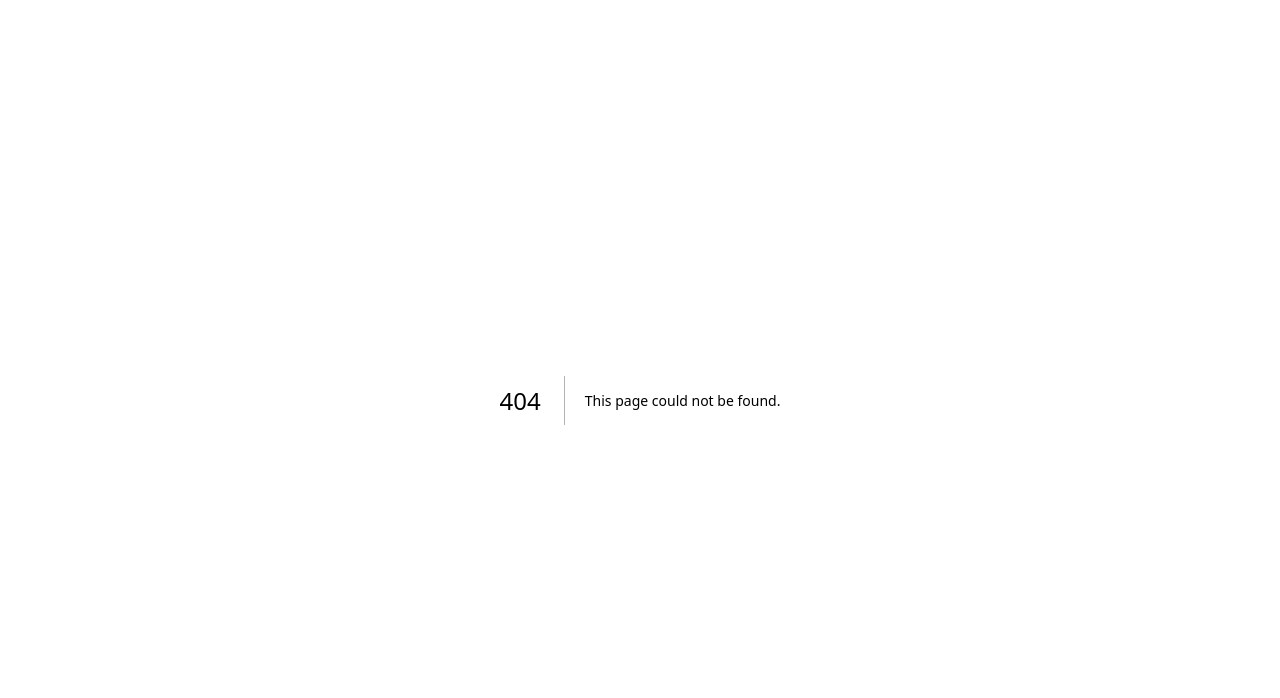
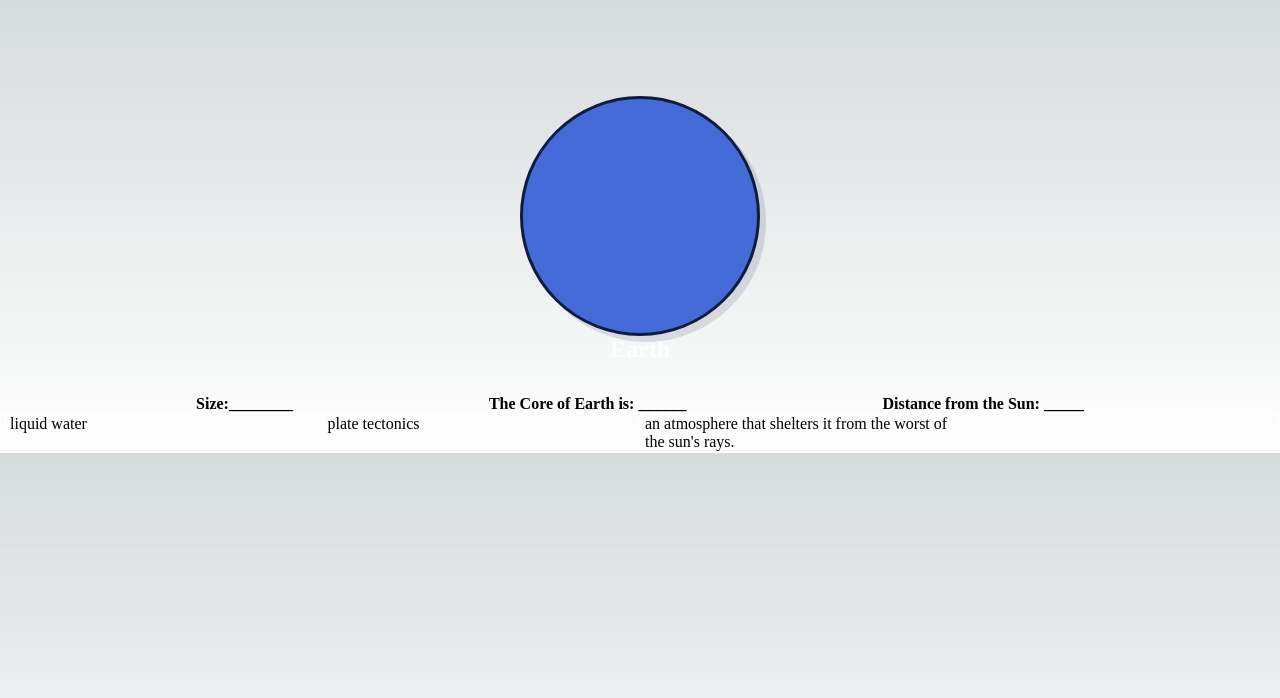
Before and after one commit to isaacclark0/OurSolarSystem, a Next.js app: page /planet in a window 1280 px wide. Before the commit this address had no page. Shown: the top 698 px of the page. Built offline with nearby package versions, Linux system fonts and the light colour scheme.

Commit message:
planet page started

```diff
--- /dev/null
+++ b/pages/planet.jsx
@@ -0,0 +1,32 @@
+export default function About() {
+    return (
+    <>
+    <div className="planet">
+        <div id="planetIcon"></div>
+        <h2>Earth</h2>
+
+        <div className="planetInfo ">
+            {/* <hr className="measurement"/> */}
+            <h4>Size:________</h4>
+            <h4>The Core of Earth is: ______</h4>
+            <h4>Distance from the Sun: _____</h4>
+        </div>
+
+        <div className="row">
+            <div className="column">
+                <p>liquid water</p>
+            </div>
+            <div className="column">
+                 <p>plate tectonics</p>
+            </div>
+            <div className="column">
+                 <p>an atmosphere that shelters it from the worst of the sun's rays.</p>
+             </div>
+        </div>
+
+    </div>
+
+    </>
+    )
+
+  }
--- a/styles/globals.css
+++ b/styles/globals.css
@@ -105,3 +105,53 @@ a {
     color-scheme: dark;
   }
 }
+
+#planetIcon {
+  background: #456BD9;
+  border: 0.1875em solid #0F1C3F;
+  border-radius: 50%;
+  box-shadow: 0.375em 0.375em 0 0 rgba(15, 28, 63, 0.125);
+  height: 15em;
+  width: 15em;
+  margin: auto;
+  margin-top: 6rem;
+
+}
+
+.planet h2{
+  font-size:x-large;
+  text-align: center;
+  color: white
+}
+
+.planetInfo {
+  display: flex;
+  justify-content: space-evenly;
+  margin-top: 2rem;
+}
+
+.row {
+  display: flex;
+  flex-wrap: wrap;
+  padding: 0 4px;
+  border: 1px solid white;
+}
+
+/* Create four equal columns that sits next to each other */
+.column {
+  flex: 25%;
+  max-width: 25%;
+  padding: 0 4px;
+  border: 1px solid white;
+}
+
+
+
+hr.measurement {
+  border-color: black;
+  border-top: 1px dashed red;
+  /* border-left-: 10px red; */
+  width: 12rem;
+  margin: 0 auto;
+  margin-top: 2rem ;
+}
```
